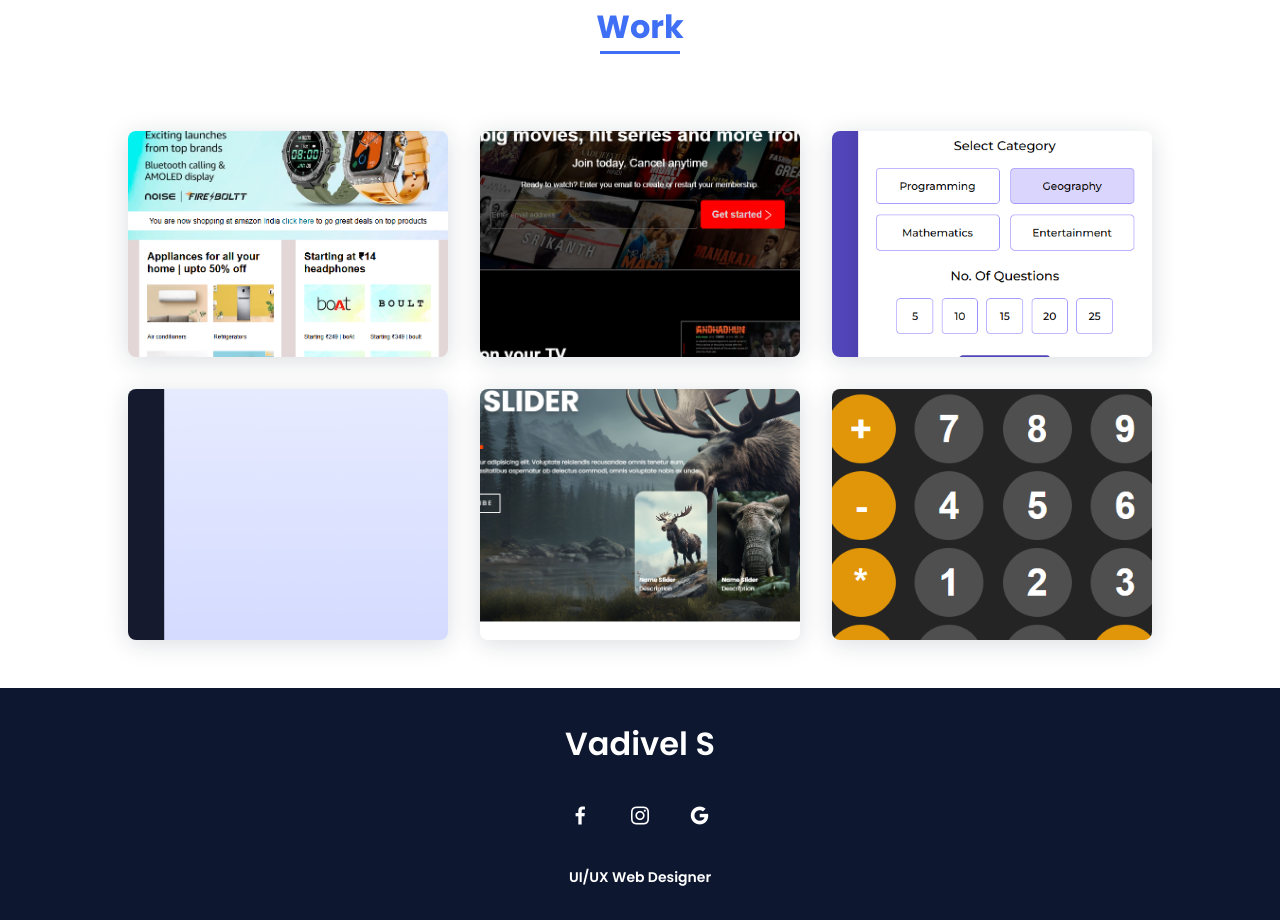
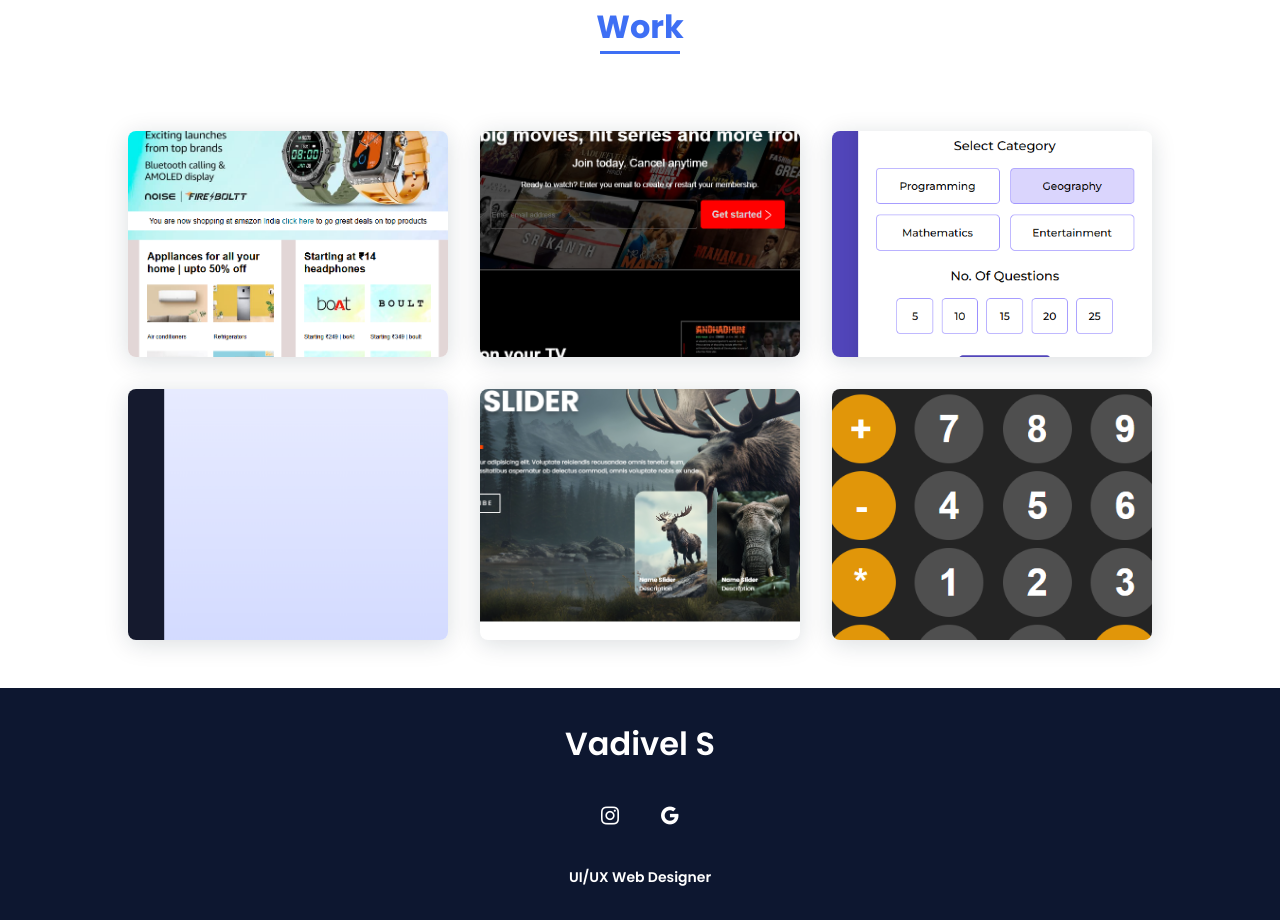
Before and after one commit to VADIVEL007-max/-Website-007, a plain HTML site: page Portfolio/index.html in a window 1280 px wide. Shown: the part 1923-2843 px from the top of the page. Drawn offline with nearby package versions, Linux system fonts and the light colour scheme.

Commit message:
Update index.html

```diff
--- a/Portfolio/index.html
+++ b/Portfolio/index.html
@@ -179,7 +179,7 @@ UI/UX Design
         <footer class="footer">
             <p class="footer__title">Vadivel S</p>
             <div class="footer__social">
-                <a href="https://www.facebook.com/profile.php?id=61574212217813" class="footer__icon"><i class='bx bxl-facebook' ></i></a>
+
                 <a href="https://www.instagram.com/vadivel_.s._" class="footer__icon"><i class='bx bxl-instagram' ></i></a>
                 <a href="mailto: vadivels759@gmail.com" class="footer__icon"><i class='bx bxl-google' ></i></a>
             </div>
```
